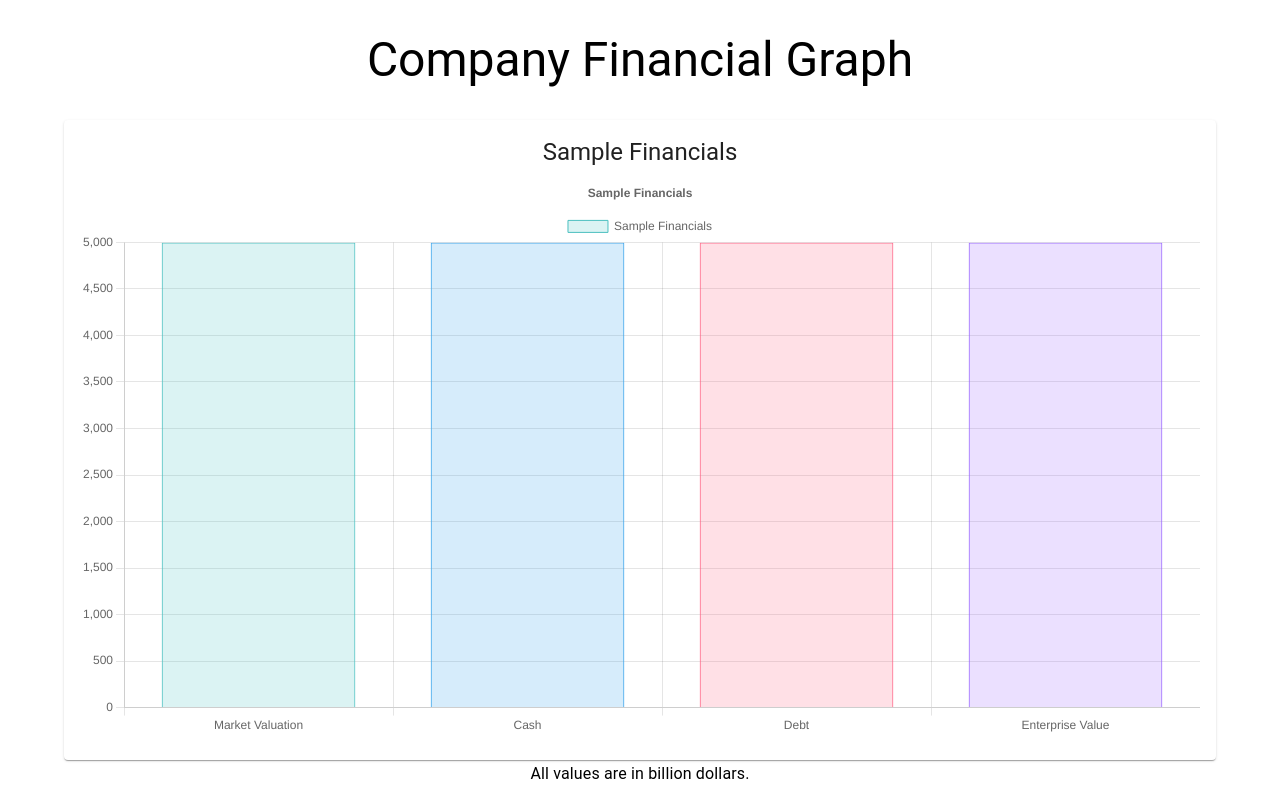
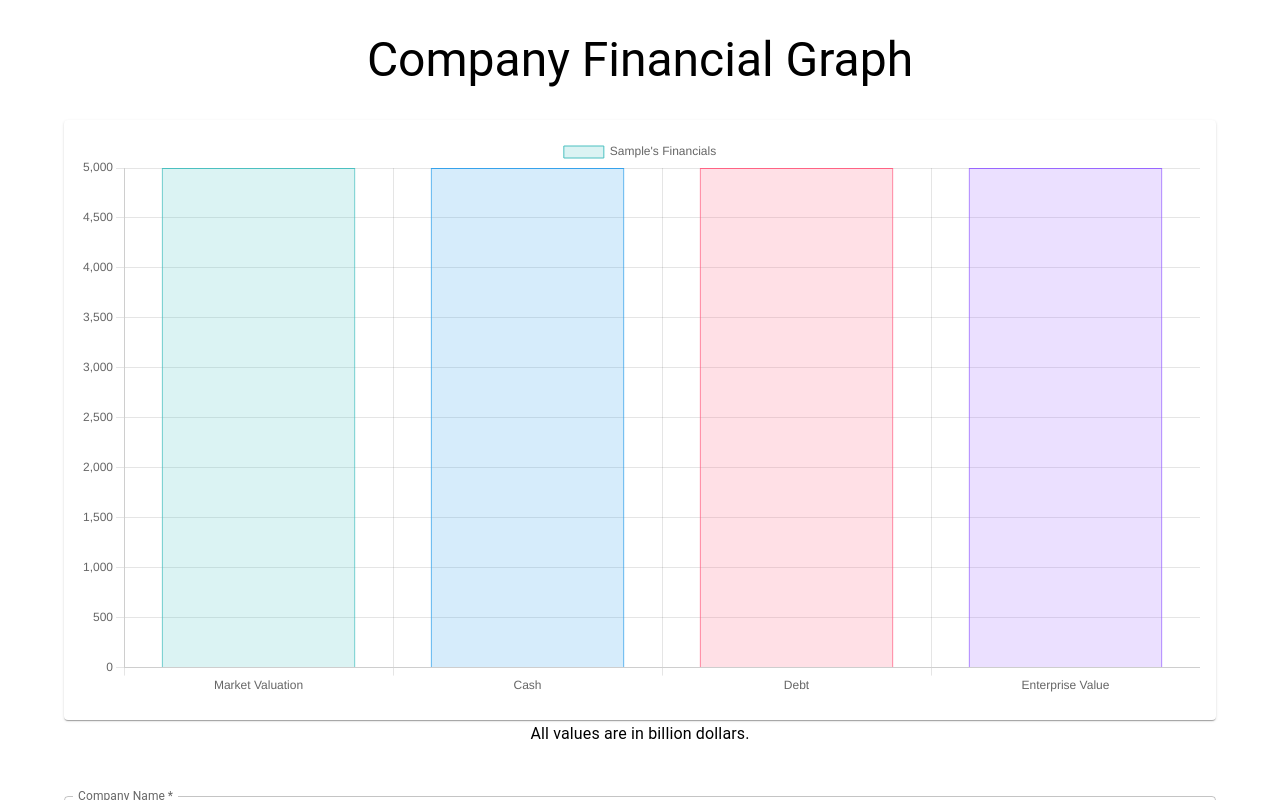
Before and after one commit to BBaccs/react-store-problem, a React (Create React App) app: page / in a window 1280 px wide. Both pictures are taken after typing "Sample", "5", "5", "5" into the empty fields and a click on the button "SUBMIT". Shown: the top 800 px of the page. Built offline with nearby package versions, Linux system fonts and the light colour scheme.

Commit message:
Update CompanyGraph.js

```diff
--- a/src/components/CompanyGraph.js
+++ b/src/components/CompanyGraph.js
@@ -13,7 +13,7 @@ function CompanyGraph({ data }) {
     labels: ['Market Valuation', 'Cash', 'Debt', 'Enterprise Value'],
     datasets: [
       {
-        label: `${companyName} Financials`,
+        label: `${companyName}'s Financials`,
         data: [marketValuation, cash, debt, enterpriseValue],
         backgroundColor: [
           'rgba(75, 192, 192, 0.2)',
@@ -38,10 +38,10 @@ function CompanyGraph({ data }) {
       legend: {
         position: 'top',
       },
-      title: {
-        display: true,
-        text: `${companyName} Financials`,
-      },
+      // title: {
+      //   display: true,
+      //   text: `${companyName}'s Financials`,
+      // },
       tooltip: {
         callbacks: {
           label: function(context) {
@@ -69,9 +69,9 @@ function CompanyGraph({ data }) {
     <Box sx={{ mt: 4 }}>
       <Card>
         <CardContent>
-          <Typography variant="h5" component="div" gutterBottom>
+          {/* <Typography variant="h5" component="div" gutterBottom>
             {companyName} Financials
-          </Typography>
+          </Typography> */}
           <Bar data={chartData} options={options} />
         </CardContent>
       </Card>
```
